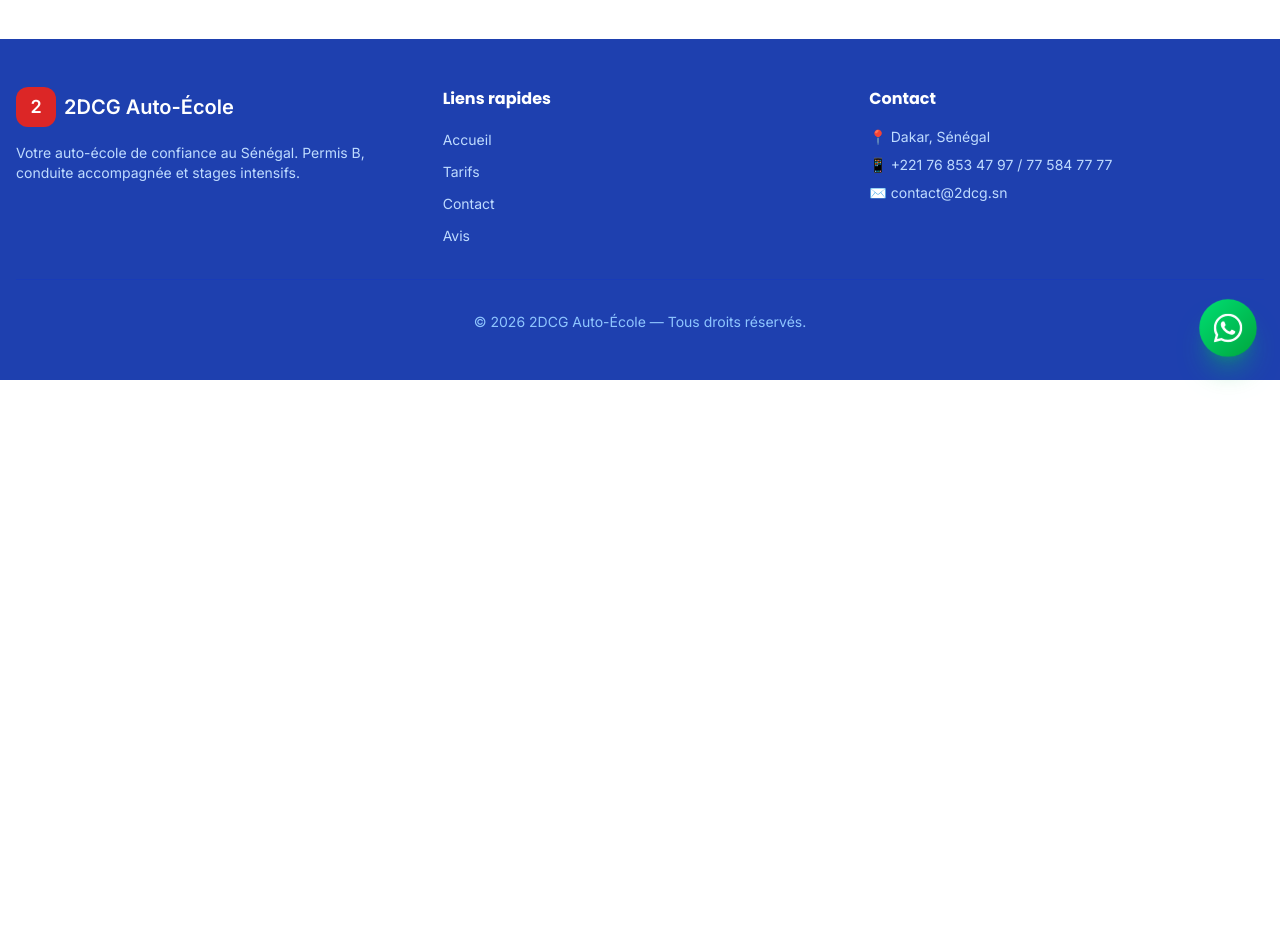
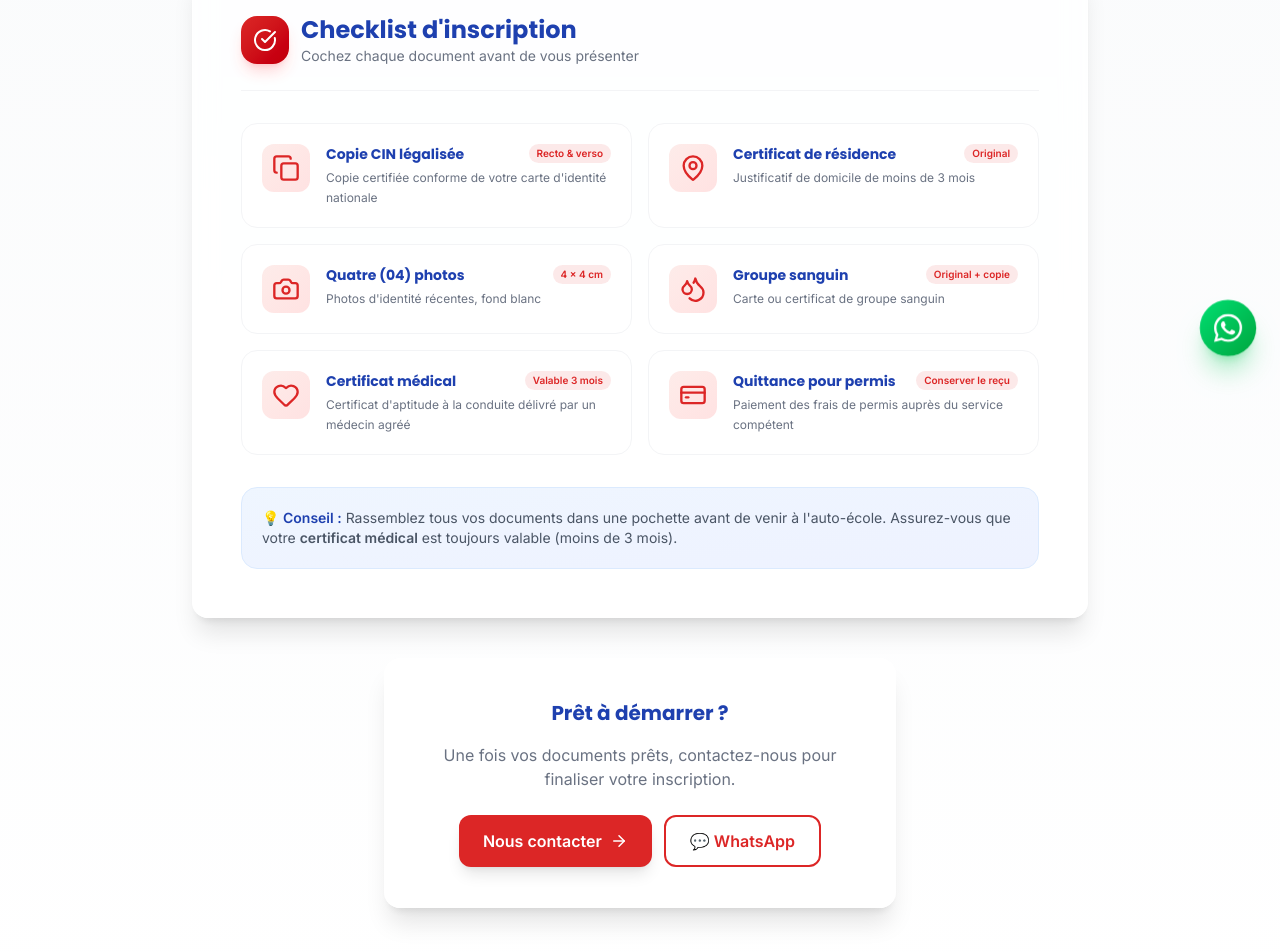
Before and after one commit to nursiepotter-hub/-auto-ecole-2dcg, a React (Vite) app: page /inscription in a window 1280 px wide. Shown: the part 420-1372 px from the top of the page. Before the commit the page ends 800 px from the top, so only its background shows below. Built offline with nearby package versions, Linux system fonts and the light colour scheme.

Commit message:
Add Inscription page with required documents checklist

```diff
--- a/src/App.tsx
+++ b/src/App.tsx
@@ -8,6 +8,7 @@
 import Contact from '@/pages/Contact'
 import Avis from '@/pages/Avis'
 import Galerie from '@/pages/Galerie'
+import Inscription from '@/pages/Inscription'
 
 export default function App() {
   return (
@@ -22,6 +23,7 @@
             <Route path="/contact" element={<Contact />} />
             <Route path="/avis" element={<Avis />} />
             <Route path="/galerie" element={<Galerie />} />
+            <Route path="/inscription" element={<Inscription />} />
           </Routes>
         </main>
         <Footer />
--- a/src/components/Footer.tsx
+++ b/src/components/Footer.tsx
@@ -19,7 +19,7 @@
           <div>
             <h4 className="font-bold mb-4">Liens rapides</h4>
             <ul className="space-y-2">
-              {[['Accueil', '/'], ['Tarifs', '/tarifs'], ['Contact', '/contact'], ['Avis', '/avis']].map(([n, h]) => (
+              {[['Accueil', '/'], ['Tarifs', '/tarifs'], ['Inscription', '/inscription'], ['Contact', '/contact'], ['Avis', '/avis']].map(([n, h]) => (
                 <li key={h}>
                   <Link to={h} className="text-blue-200 hover:text-white text-sm transition-colors">{n}</Link>
                 </li>
--- a/src/components/Header.tsx
+++ b/src/components/Header.tsx
@@ -5,6 +5,7 @@
 const navLinks = [
   { name: 'Accueil', href: '/' },
   { name: 'Tarifs', href: '/tarifs' },
+  { name: 'Inscription', href: '/inscription' },
   { name: 'Moniteurs', href: '/moniteurs' },
   { name: 'Galerie', href: '/galerie' },
   { name: 'Avis', href: '/avis' },
--- /dev/null
+++ b/src/pages/Inscription.tsx
@@ -0,0 +1,78 @@
+import { CheckCircle, Camera, Droplets, Heart, CreditCard, MapPin, ArrowRight, Copy } from 'lucide-react'
+import { Link } from 'react-router-dom'
+
+const documents = [
+  { icon: <Copy size={28} />, title: 'Copie CIN légalisée', desc: 'Copie certifiée conforme de votre carte d\'identité nationale', note: 'Recto & verso' },
+  { icon: <MapPin size={28} />, title: 'Certificat de résidence', desc: 'Justificatif de domicile de moins de 3 mois', note: 'Original' },
+  { icon: <Camera size={28} />, title: 'Quatre (04) photos', desc: 'Photos d\'identité récentes, fond blanc', note: '4 x 4 cm' },
+  { icon: <Droplets size={28} />, title: 'Groupe sanguin', desc: 'Carte ou certificat de groupe sanguin', note: 'Original + copie' },
+  { icon: <Heart size={28} />, title: 'Certificat médical', desc: 'Certificat d\'aptitude à la conduite délivré par un médecin agréé', note: 'Valable 3 mois' },
+  { icon: <CreditCard size={28} />, title: 'Quittance pour permis', desc: 'Paiement des frais de permis auprès du service compétent', note: 'Conserver le reçu' },
+]
+
+export default function Inscription() {
+  return (
+    <section className="py-20 md:py-28 bg-gradient-to-b from-gray-50 to-white">
+      <div className="max-w-7xl mx-auto px-4">
+        <div className="text-center mb-16 animate-fade-in">
+          <span className="inline-block bg-ecole-blue/10 text-ecole-blue px-4 py-2 rounded-full text-sm font-semibold mb-4">📋 Inscription</span>
+          <h1 className="section-title">Pièces à fournir</h1>
+          <p className="section-subtitle">Pour vous inscrire, munissez-vous des documents suivants</p>
+        </div>
+
+        <div className="max-w-4xl mx-auto">
+          <div className="glass-card p-8 md:p-12 mb-10 animate-fade-in">
+            <div className="flex items-center gap-3 mb-8 pb-6 border-b border-gray-100">
+              <div className="w-12 h-12 rounded-2xl bg-gradient-to-br from-ecole-red to-red-700 flex items-center justify-center text-white shadow-lg shadow-red-500/20">
+                <CheckCircle size={24} />
+              </div>
+              <div>
+                <h2 className="text-2xl font-bold text-ecole-blue">Checklist d'inscription</h2>
+                <p className="text-gray-500 text-sm">Cochez chaque document avant de vous présenter</p>
+              </div>
+            </div>
+
+            <div className="grid md:grid-cols-2 gap-4">
+              {documents.map((doc, i) => (
+                <div key={i} className="group flex items-start gap-4 p-5 rounded-2xl bg-white border border-gray-100 hover:border-ecole-red/20 hover:shadow-lg hover:shadow-red-500/5 transition-all duration-300 animate-fade-in" style={{ animationDelay: `${i * 0.08}s` }}>
+                  <div className="w-12 h-12 rounded-xl bg-gradient-to-br from-ecole-red/10 to-red-100 flex items-center justify-center text-ecole-red flex-shrink-0 group-hover:scale-110 transition-transform">
+                    {doc.icon}
+                  </div>
+                  <div className="flex-1 min-w-0">
+                    <div className="flex items-start justify-between gap-2">
+                      <h3 className="font-bold text-ecole-blue text-sm">{doc.title}</h3>
+                      <span className="text-[10px] font-semibold bg-ecole-red/10 text-ecole-red px-2 py-0.5 rounded-full whitespace-nowrap flex-shrink-0">{doc.note}</span>
+                    </div>
+                    <p className="text-gray-500 text-xs mt-1 leading-relaxed">{doc.desc}</p>
+                  </div>
+                </div>
+              ))}
+            </div>
+
+            <div className="mt-8 p-5 rounded-2xl bg-gradient-to-br from-blue-50 to-indigo-50 border border-blue-100">
+              <p className="text-sm text-gray-600">
+                <span className="font-semibold text-ecole-blue">💡 Conseil :</span> Rassemblez tous vos documents dans une pochette avant de venir à l'auto-école.
+                Assurez-vous que votre <span className="font-semibold">certificat médical</span> est toujours valable (moins de 3 mois).
+              </p>
+            </div>
+          </div>
+
+          <div className="text-center animate-fade-in">
+            <div className="glass-card p-8 md:p-10 inline-block max-w-lg mx-auto">
+              <h3 className="text-xl font-bold text-ecole-blue mb-4">Prêt à démarrer ?</h3>
+              <p className="text-gray-500 mb-6">Une fois vos documents prêts, contactez-nous pour finaliser votre inscription.</p>
+              <div className="flex flex-col sm:flex-row gap-3 justify-center">
+                <Link to="/contact" className="btn-primary">
+                  Nous contacter <ArrowRight size={18} />
+                </Link>
+                <a href="https://wa.me/221768534797" target="_blank" rel="noopener noreferrer" className="btn-outline">
+                  💬 WhatsApp
+                </a>
+              </div>
+            </div>
+          </div>
+        </div>
+      </div>
+    </section>
+  )
+}
```
Also changed, not shown: 1 other file (tests, documents, lock files or other folders).
